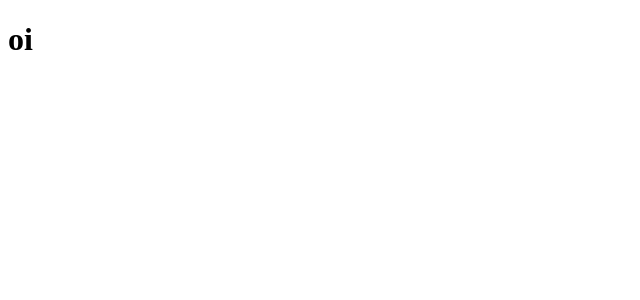
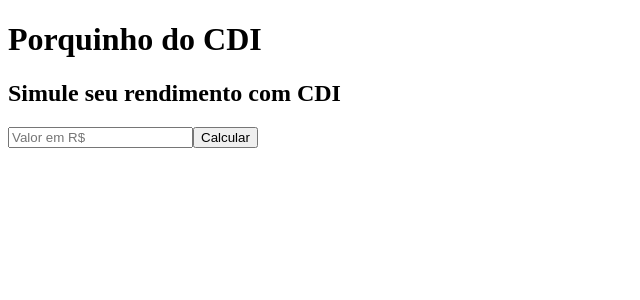
Before and after one commit to guiottoo/CDIPlanner, a React (Vite) app: page / in a window 1280 px wide. Shown: the top 300 px of the page, without its empty margins (0-640 px from the left). Built offline with nearby package versions, Linux system fonts and the light colour scheme; no server answers.

Commit message:
feat: integra cdiform no componente principal app

```diff
--- a/src/App.jsx
+++ b/src/App.jsx
@@ -1,11 +1,12 @@
-import { useState } from 'react'
+import CDIForm from "./components/CDIForm";
 
 function App() {
-  const [count, setCount] = useState(0)
-
   return (
-    <h1>oi</h1>
-  )
+    <div>
+      <h1>Porquinho do CDI</h1>
+      <CDIForm/>
+    </div>
+  );
 }
 
 export default App
```
